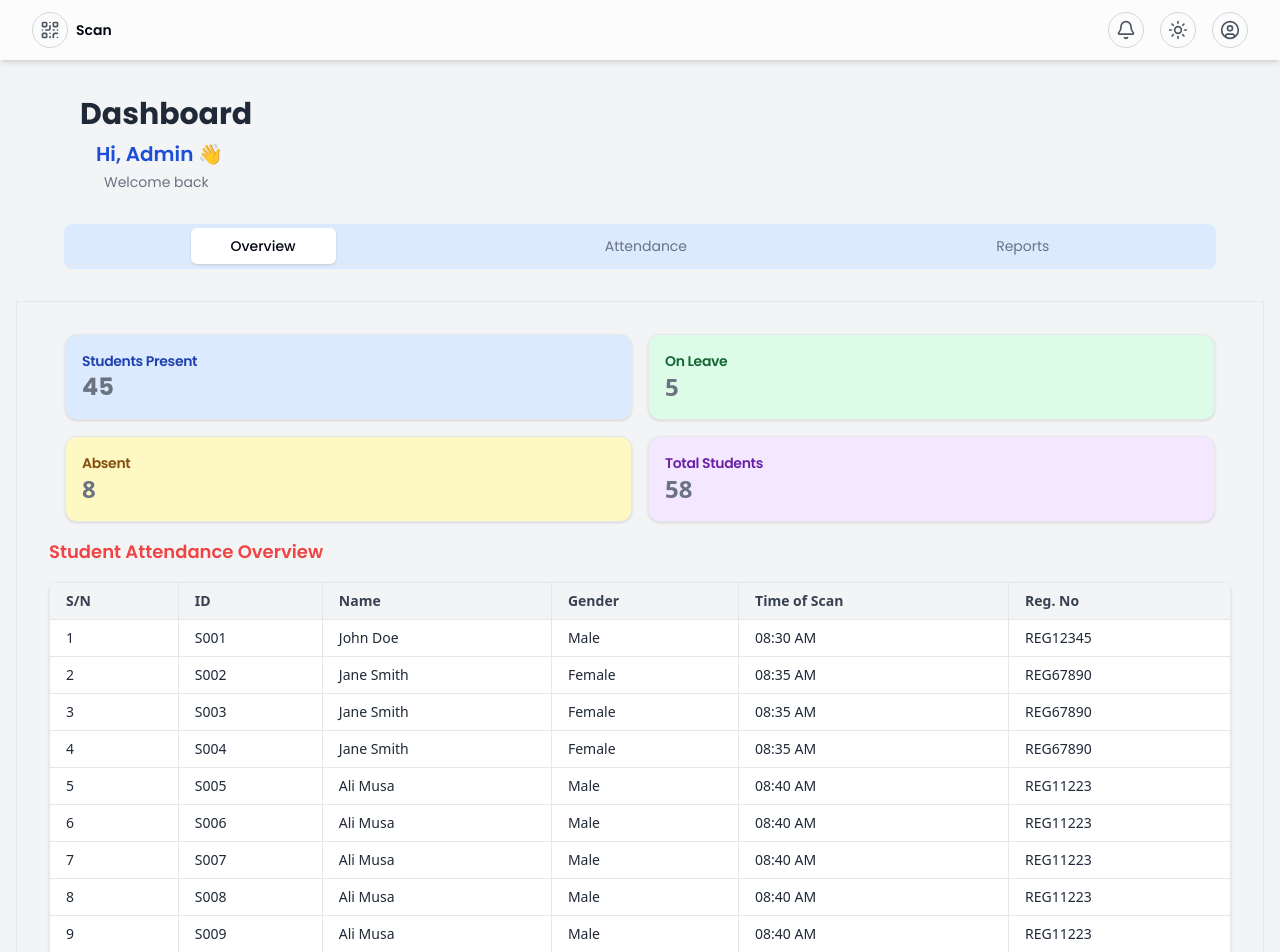
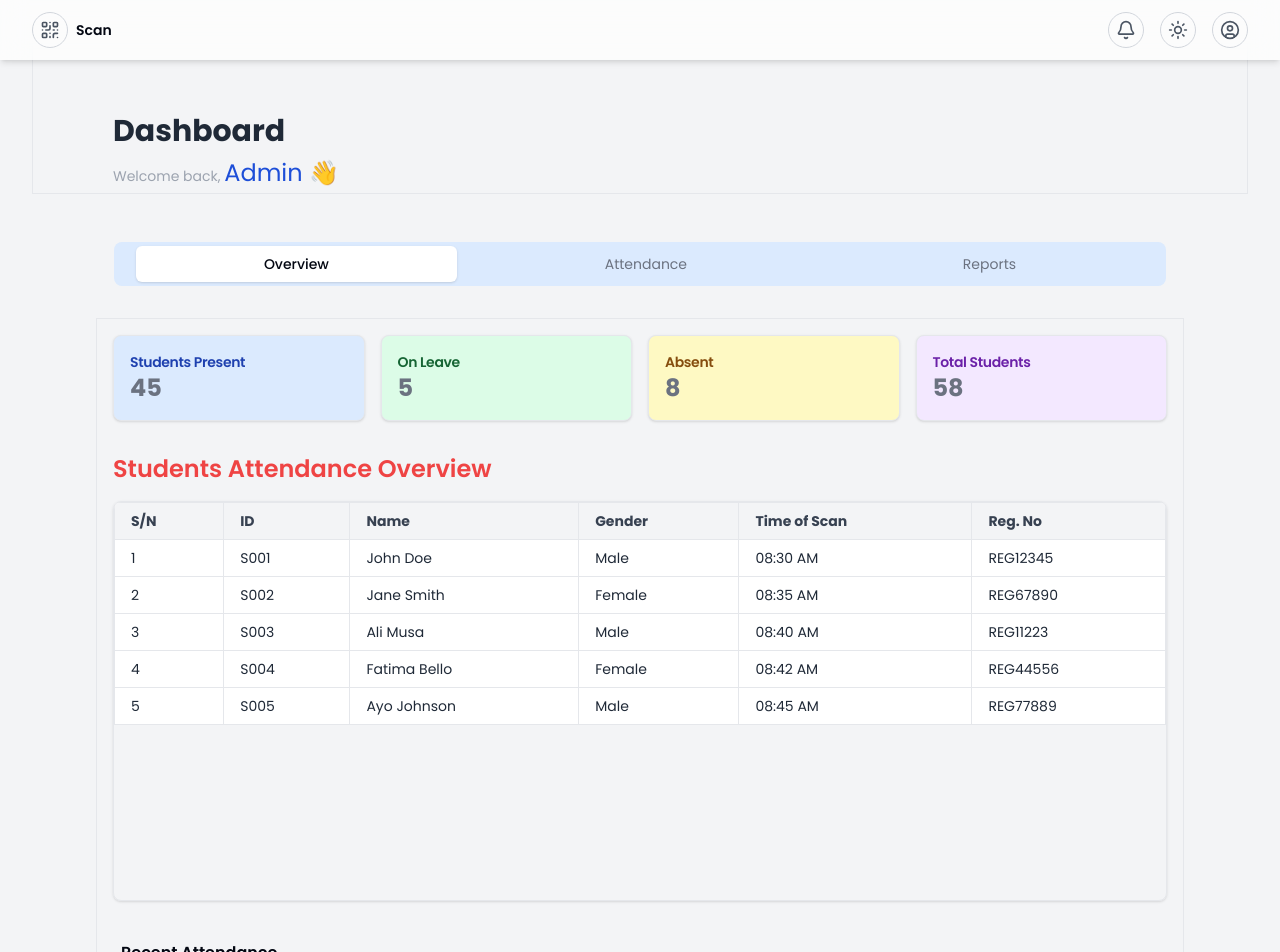
Before and after one commit to Berry-bott/Students_barcode_scanner, a React (Vite) app: page /dashboard/dashboard/overview in a window 1280 px wide. Shown: the top 952 px of the page. Built offline with nearby package versions, Linux system fonts and the light colour scheme.

Commit message:
new commit

```diff
--- a/package.json
+++ b/package.json
@@ -14,6 +14,7 @@
     "@radix-ui/react-slot": "^1.2.3",
     "class-variance-authority": "^0.7.1",
     "clsx": "^2.1.1",
+    "framer-motion": "^12.23.9",
     "html5-qrcode": "^2.3.8",
     "lucide-react": "^0.525.0",
     "react": "^19.1.0",
--- a/src/dashboard/components/Tabswitcher.jsx
+++ b/src/dashboard/components/Tabswitcher.jsx
@@ -12,12 +12,12 @@ export default function TabSwitcher() {
   const location = useLocation();
 
   return (
-    <div className="flex justify-around border-b px-2">
+    <div className="flex justify-around px-2 ">
       {tabs.map(({ label, path }) => (
         <button
           key={path}
           onClick={() => navigate(path)}
-          className={`px-10 py-2 text-sm rounded-md transition-all duration-200
+          className={`px-32 py-2 text-sm rounded-md transition-all duration-200
           ${
             location.pathname === path
               ? "bg-white font-medium shadow font-poppins"
--- a/src/dashboard/pages/Dashboard.jsx
+++ b/src/dashboard/pages/Dashboard.jsx
@@ -17,25 +17,24 @@ export default function Dashboard() {
       <div className="min-h-screen flex flex-col bg-gray-100">
         {/* Header */}
         <Topbar />
-        <div className="px-16 pt-20 ">
+        <div className="px-20 pt-20 m-4 border">
           <h1 className="text-3xl font-bold text-gray-800 mb-2 font-poppins">
             Dashboard
           </h1>
-          <h2 className="text-xl font-semibold text-blue-700 mb-1 px-4 font-poppins">
-            Hi, Admin 👋
+          <h2 className="text-sm  text-gray-400 mb-1  font-poppins">
+            Welcome back,{" "}
+            <span className="text-2xl text-blue-700"> Admin 👋</span>
           </h2>
-          <p className="text-sm text-gray-500 font-poppins px-6">
-            Welcome back
-          </p>
+          <p className="text-sm text-gray-500 font-poppins px-6"></p>
         </div>
 
         {/* Tabs */}
-        <div className="my-8 mx-12 p-1 bg-blue-100 rounded-lg">
+        <div className="my-8 mx-[98px] p-1 bg-blue-100 rounded-lg">
           <Tabswitcher />
         </div>
 
         {/* Tab content will render here */}
-        <div className="px-4 border h-[vh]">
+        <div className="mx-20 border ">
           <Outlet />
         </div>
 
--- a/src/dashboard/pages/Overview.jsx
+++ b/src/dashboard/pages/Overview.jsx
@@ -1,10 +1,215 @@
+// import {
+//   Card,
+//   CardContent,
+//   CardTitle,
+//   CardDescription,
+// } from "../../components/ui/card";
+// import { Home, CalendarCheck, Settings } from "lucide-react";
+// export default function Overview() {
+//   const students = [
+//     {
+//       sn: "1",
+//       id: "S001",
+//       name: "John Doe",
+//       gender: "Male",
+//       timeOfScan: "08:30 AM",
+//       regNo: "REG12345",
+//     },
+//     {
+//       sn: "2",
+//       id: "S002",
+//       name: "Jane Smith",
+//       gender: "Female",
+//       timeOfScan: "08:35 AM",
+//       regNo: "REG67890",
+//     },
+//     {
+//       sn: "3",
+//       id: "S003",
+//       name: "Jane Smith",
+//       gender: "Female",
+//       timeOfScan: "08:35 AM",
+//       regNo: "REG67890",
+//     },
+//     {
+//       sn: "4",
+//       id: "S004",
+//       name: "Jane Smith",
+//       gender: "Female",
+//       timeOfScan: "08:35 AM",
+//       regNo: "REG67890",
+//     },
+//     {
+//       sn: "5",
+//       id: "S005",
+//       name: "Ali Musa",
+//       gender: "Male",
+//       timeOfScan: "08:40 AM",
+//       regNo: "REG11223",
+//     },
+//     {
+//       sn: "6",
+//       id: "S006",
+//       name: "Ali Musa",
+//       gender: "Male",
+//       timeOfScan: "08:40 AM",
+//       regNo: "REG11223",
+//     },
+//     {
+//       sn: "7",
+//       id: "S007",
+//       name: "Ali Musa",
+//       gender: "Male",
+//       timeOfScan: "08:40 AM",
+//       regNo: "REG11223",
+//     },
+//     {
+//       sn: "8",
+//       id: "S008",
+//       name: "Ali Musa",
+//       gender: "Male",
+//       timeOfScan: "08:40 AM",
+//       regNo: "REG11223",
+//     },
+//     {
+//       sn: "9",
+//       id: "S009",
+//       name: "Ali Musa",
+//       gender: "Male",
+//       timeOfScan: "08:40 AM",
+//       regNo: "REG11223",
+//     },
+//     {
+//       sn: "3",
+//       id: "S003",
+//       name: "Ali Musa",
+//       gender: "Male",
+//       timeOfScan: "08:40 AM",
+//       regNo: "REG11223",
+//     },
+//     {
+//       sn: "3",
+//       id: "S003",
+//       name: "Ali Musa",
+//       gender: "Male",
+//       timeOfScan: "08:40 AM",
+//       regNo: "REG11223",
+//     },
+//     {
+//       sn: "3",
+//       id: "S003",
+//       name: "Ali Musa",
+//       gender: "Male",
+//       timeOfScan: "08:40 AM",
+//       regNo: "REG11223",
+//     },
+//   ];
+
+//   return (
+//     <div className="p-4 ">
+//       {/* Stats Cards */}
+//       <div className="p-4 grid gap-4 grid-cols-2">
+//         <Card className="bg-blue-100 text-blue-800">
+//           <CardContent className="p-4">
+//             <CardTitle className="text-sm font-poppins">
+//               Students Present
+//             </CardTitle>
+//             <CardDescription className="text-2xl font-bold font-poppins">
+//               45
+//             </CardDescription>
+//           </CardContent>
+//         </Card>
+
+//         <Card className="bg-green-100 text-green-800">
+//           <CardContent className="p-4">
+//             <CardTitle className="text-sm font-poppins">On Leave</CardTitle>
+//             <CardDescription className="text-2xl font-bold">5</CardDescription>
+//           </CardContent>
+//         </Card>
+
+//         <Card className="bg-yellow-100 text-yellow-800">
+//           <CardContent className="p-4">
+//             <CardTitle className="text-sm font-poppins ">Absent</CardTitle>
+//             <CardDescription className="text-2xl font-bold">8</CardDescription>
+//           </CardContent>
+//         </Card>
+
+//         <Card className="bg-purple-100 text-purple-800">
+//           <CardContent className="p-2">
+//             <CardTitle className="text-sm font-poppins">
+//               Total Students
+//             </CardTitle>
+//             <CardDescription className="text-2xl font-bold">58</CardDescription>
+//           </CardContent>
+//         </Card>
+//       </div>
+
+//       <h2 className="text-2xl font-semibold my-8 font-poppins text-red-500">
+//         Students Attendance Overview
+//       </h2>
+//       <div className="overflow-y-auto rounded-lg shadow h-[400px]">
+//         <table className="min-w-full text-left text-sm border-collapse">
+//           <thead className="bg-gray-100 text-gray-700 font-medium  sticky top-0 z-10">
+//             <tr>
+//               <th className="px-4 py-2 border">S/N</th>
+//               <th className="px-4 py-2 border">ID</th>
+//               <th className="px-4 py-2 border">Name</th>
+//               <th className="px-4 py-2 border">Gender</th>
+//               <th className="px-4 py-2 border">Time of Scan</th>
+//               <th className="px-4 py-2 border">Reg. No</th>
+//             </tr>
+//           </thead>
+//           <tbody className="bg-white text-gray-800">
+//             {students.map((student) => (
+//               <tr key={student.id} className="border-t">
+//                 <td className="px-4 py-2 border">{student.sn}</td>
+//                 <td className="px-4 py-2 border">{student.id}</td>
+//                 <td className="px-4 py-2 border">{student.name}</td>
+//                 <td className="px-4 py-2 border">{student.gender}</td>
+//                 <td className="px-4 py-2 border">{student.timeOfScan}</td>
+//                 <td className="px-4 py-2 border">{student.regNo}</td>
+//               </tr>
+//             ))}
+//           </tbody>
+//         </table>
+//       </div>
+
+//       {/* Recent Attendance */}
+//       <div className="p-4">
+//         <h3 className="font-semibold mb-2">Recent Attendance</h3>
+//         <div className="space-y-2">
+//           {["John Doe", "Jane Smith", "Ali Musa"].map((name, i) => (
+//             <Card key={i}>
+//               <CardContent className="p-4 flex justify-between">
+//                 <span>{name}</span>
+//                 <span className="text-green-600 font-medium">Present</span>
+//               </CardContent>
+//             </Card>
+//           ))}
+//         </div>
+//       </div>
+//     </div>
+//   );
+// }
+
 import {
   Card,
   CardContent,
   CardTitle,
   CardDescription,
 } from "../../components/ui/card";
+import { motion } from "framer-motion";
 import { Home, CalendarCheck, Settings } from "lucide-react";
+
+const fadeIn = {
+  hidden: { opacity: 0, y: 20 },
+  visible: (i) => ({
+    opacity: 1,
+    y: 0,
+    transition: { delay: i * 0.1, duration: 0.4 },
+  }),
+};
+
 export default function Overview() {
   const students = [
     {
@@ -26,130 +231,94 @@ export default function Overview() {
     {
       sn: "3",
       id: "S003",
-      name: "Jane Smith",
-      gender: "Female",
-      timeOfScan: "08:35 AM",
-      regNo: "REG67890",
-    },
-    {
-      sn: "4",
-      id: "S004",
-      name: "Jane Smith",
-      gender: "Female",
-      timeOfScan: "08:35 AM",
-      regNo: "REG67890",
-    },
-    {
-      sn: "5",
-      id: "S005",
       name: "Ali Musa",
       gender: "Male",
       timeOfScan: "08:40 AM",
       regNo: "REG11223",
     },
     {
-      sn: "6",
-      id: "S006",
-      name: "Ali Musa",
-      gender: "Male",
-      timeOfScan: "08:40 AM",
-      regNo: "REG11223",
+      sn: "4",
+      id: "S004",
+      name: "Fatima Bello",
+      gender: "Female",
+      timeOfScan: "08:42 AM",
+      regNo: "REG44556",
     },
     {
-      sn: "7",
-      id: "S007",
-      name: "Ali Musa",
+      sn: "5",
+      id: "S005",
+      name: "Ayo Johnson",
       gender: "Male",
-      timeOfScan: "08:40 AM",
-      regNo: "REG11223",
-    },
-    {
-      sn: "8",
-      id: "S008",
-      name: "Ali Musa",
-      gender: "Male",
-      timeOfScan: "08:40 AM",
-      regNo: "REG11223",
-    },
-    {
-      sn: "9",
-      id: "S009",
-      name: "Ali Musa",
-      gender: "Male",
-      timeOfScan: "08:40 AM",
-      regNo: "REG11223",
-    },
-    {
-      sn: "3",
-      id: "S003",
-      name: "Ali Musa",
-      gender: "Male",
-      timeOfScan: "08:40 AM",
-      regNo: "REG11223",
-    },
-    {
-      sn: "3",
-      id: "S003",
-      name: "Ali Musa",
-      gender: "Male",
-      timeOfScan: "08:40 AM",
-      regNo: "REG11223",
-    },
-    {
-      sn: "3",
-      id: "S003",
-      name: "Ali Musa",
-      gender: "Male",
-      timeOfScan: "08:40 AM",
-      regNo: "REG11223",
+      timeOfScan: "08:45 AM",
+      regNo: "REG77889",
     },
   ];
 
   return (
-    <div className="p-4 ">
-      {/* Stats Cards */}
-      <div className="p-4 grid gap-4 grid-cols-2">
-        <Card className="bg-blue-100 text-blue-800">
+    <div className="p-4 space-y-8 font-poppins">
+      {/* Stat Cards */}
+      <div className="grid gap-4 grid-cols-2 sm:grid-cols-4">
+        {[
+          {
+            label: "Students Present",
+            value: 45,
+            bg: "bg-blue-100",
+            text: "text-blue-800",
+          },
+          {
+            label: "On Leave",
+            value: 5,
+            bg: "bg-green-100",
+            text: "text-green-800",
+          },
+          {
+            label: "Absent",
+            value: 8,
+            bg: "bg-yellow-100",
+            text: "text-yellow-800",
+          },
+          {
+            label: "Total Students",
+            value: 58,
+            bg: "bg-purple-100",
+            text: "text-purple-800",
+          },
+        ].map((item, i) => (
+          <motion.div
+            key={item.label}
+            custom={i}
+            initial="hidden"
+            animate="visible"
+            variants={fadeIn}
+            whileHover={{
+              scale: 1.05,
+              boxShadow: "0 8px 20px rgba(0,0,0,0.12)",
+            }}
+            transition={{ type: "spring", stiffness: 300, damping: 20 }}
+          >
+            <Card className={`${item.bg} ${item.text} rounded-lg transition`}>
               <CardContent className="p-4">
-            <CardTitle className="text-sm font-poppins">
-              Students Present
-            </CardTitle>
-            <CardDescription className="text-2xl font-bold font-poppins">
-              45
+                <CardTitle className="text-sm">{item.label}</CardTitle>
+                <CardDescription className="text-2xl font-bold">
+                  {item.value}
                 </CardDescription>
               </CardContent>
             </Card>
-
-        <Card className="bg-green-100 text-green-800">
-          <CardContent className="p-4">
-            <CardTitle className="text-sm font-poppins">On Leave</CardTitle>
-            <CardDescription className="text-2xl font-bold">5</CardDescription>
-          </CardContent>
-        </Card>
-
-        <Card className="bg-yellow-100 text-yellow-800">
-          <CardContent className="p-4">
-            <CardTitle className="text-sm font-poppins ">Absent</CardTitle>
-            <CardDescription className="text-2xl font-bold">8</CardDescription>
-          </CardContent>
-        </Card>
-
-        <Card className="bg-purple-100 text-purple-800">
-          <CardContent className="p-4">
-            <CardTitle className="text-sm font-poppins">
-              Total Students
-            </CardTitle>
-            <CardDescription className="text-2xl font-bold">58</CardDescription>
-          </CardContent>
-        </Card>
+          </motion.div>
+        ))}
       </div>
 
-      <h2 className="text-lg font-semibold mb-4 font-poppins text-red-500">
-        Student Attendance Overview
+      {/* Attendance Overview Table */}
+      <motion.div
+        initial={{ opacity: 0 }}
+        animate={{ opacity: 1, transition: { delay: 0.5 } }}
+      >
+        <h2 className="text-2xl font-semibold text-red-500 mb-4">
+          Students Attendance Overview
         </h2>
-      <div className="overflow-y-auto rounded-lg shadow h-[400px]">
+        <div className="overflow-y-auto rounded-lg shadow border h-[400px]">
           <table className="min-w-full text-left text-sm border-collapse">
-          <thead className="bg-gray-100 text-gray-700 font-medium  sticky top-0 z-10">
+            <thead className="bg-gray-100 text-gray-700 sticky top-0 z-10">
               <tr>
                 <th className="px-4 py-2 border">S/N</th>
                 <th className="px-4 py-2 border">ID</th>
@@ -160,34 +329,54 @@ export default function Overview() {
               </tr>
             </thead>
             <tbody className="bg-white text-gray-800">
-            {students.map((student) => (
-              <tr key={student.id} className="border-t">
+              {students.map((student, i) => (
+                <motion.tr
+                  key={`${student.id}-${i}`}
+                  custom={i}
+                  initial="hidden"
+                  animate="visible"
+                  variants={fadeIn}
+                  className="border-t"
+                >
                   <td className="px-4 py-2 border">{student.sn}</td>
                   <td className="px-4 py-2 border">{student.id}</td>
                   <td className="px-4 py-2 border">{student.name}</td>
                   <td className="px-4 py-2 border">{student.gender}</td>
                   <td className="px-4 py-2 border">{student.timeOfScan}</td>
                   <td className="px-4 py-2 border">{student.regNo}</td>
-              </tr>
+                </motion.tr>
               ))}
             </tbody>
           </table>
         </div>
+      </motion.div>
 
       {/* Recent Attendance */}
-      <div className="p-4">
-        <h3 className="font-semibold mb-2">Recent Attendance</h3>
+      <motion.div
+        initial={{ opacity: 0, y: 20 }}
+        animate={{ opacity: 1, y: 0, transition: { delay: 0.7 } }}
+        className="p-2"
+      >
+        <h3 className="font-semibold mb-3">Recent Attendance</h3>
         <div className="space-y-2">
           {["John Doe", "Jane Smith", "Ali Musa"].map((name, i) => (
-            <Card key={i}>
-              <CardContent className="p-4 flex justify-between">
+            <motion.div
+              key={i}
+              custom={i}
+              initial="hidden"
+              animate="visible"
+              variants={fadeIn}
+            >
+              <Card className="hover:shadow-lg transition-shadow duration-300">
+                <CardContent className="p-4 flex justify-between items-center">
                   <span>{name}</span>
                   <span className="text-green-600 font-medium">Present</span>
                 </CardContent>
               </Card>
+            </motion.div>
           ))}
         </div>
-      </div>
+      </motion.div>
     </div>
   );
 }
```
Also changed, not shown: 1 other file (tests, documents, lock files or other folders). Lines whose indentation alone changed are shown as unchanged.
